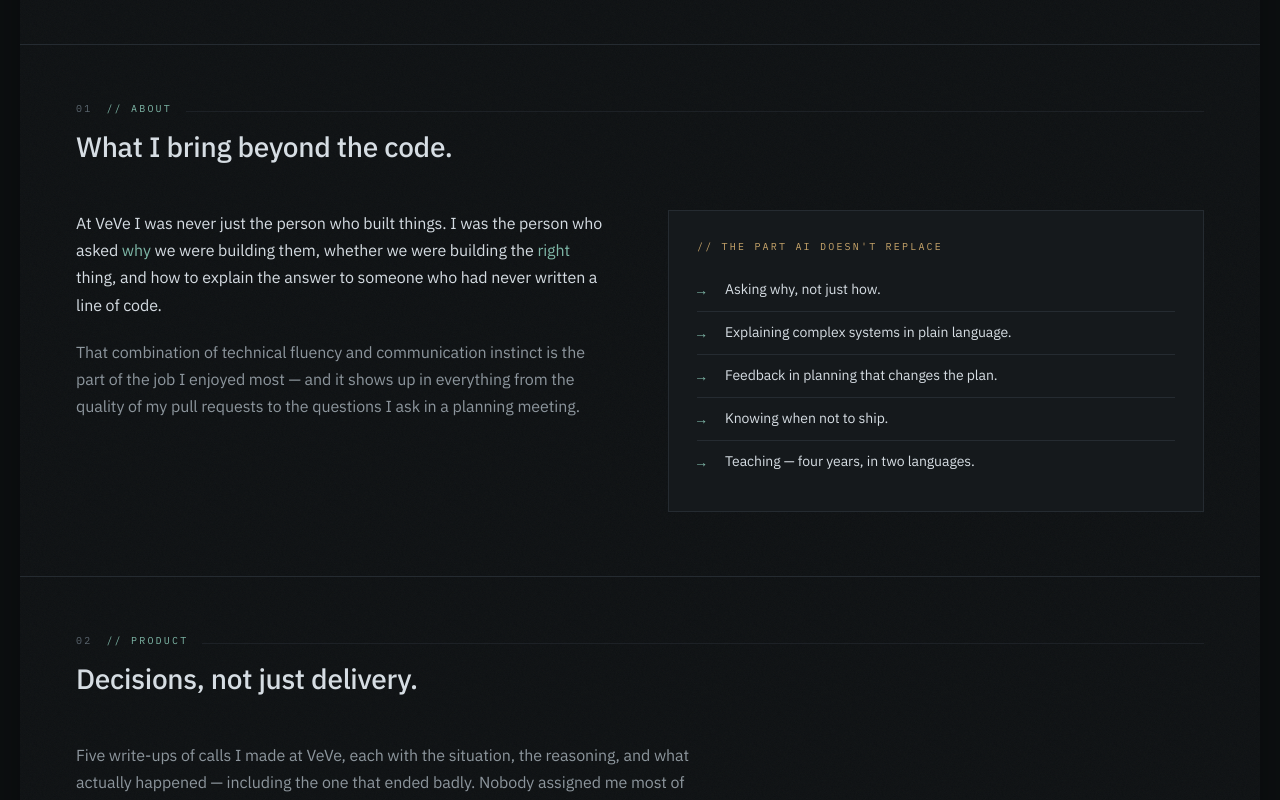
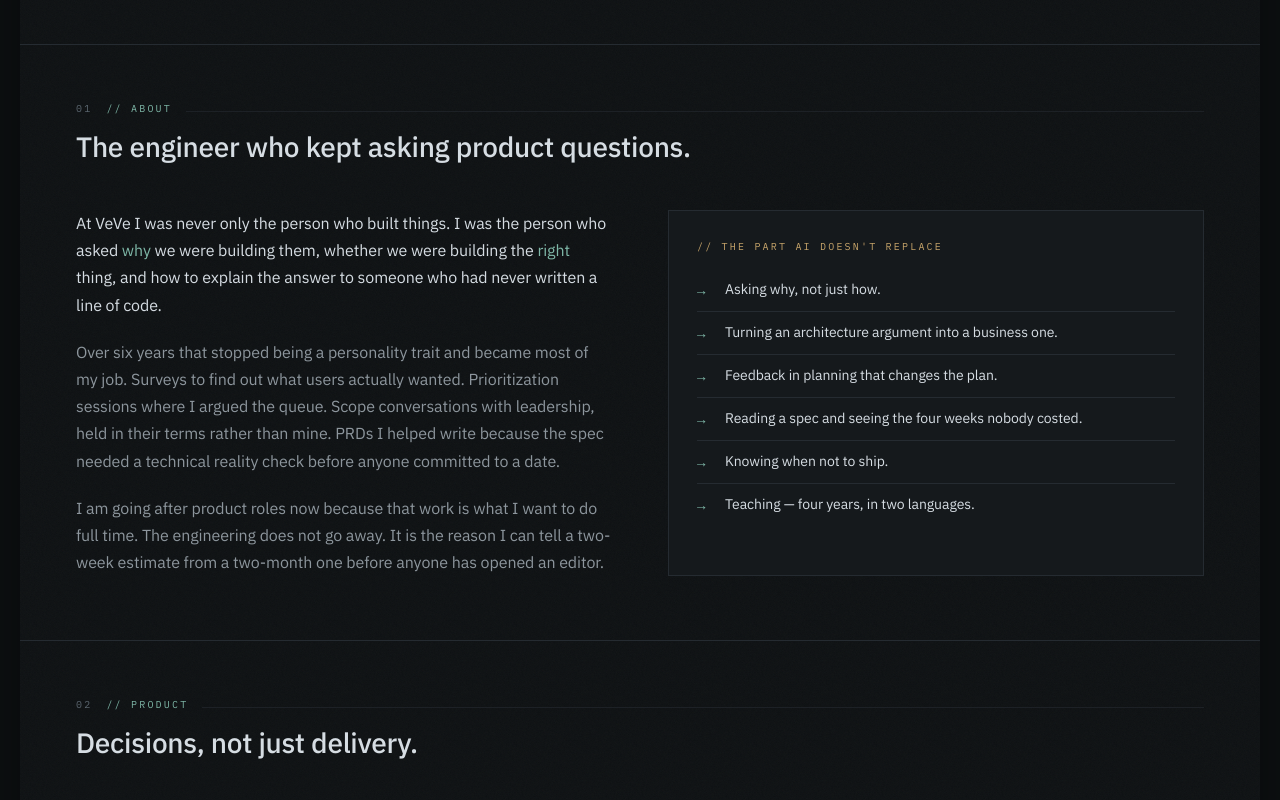
Before and after one commit to alexvervloet/PersonalWebsite, a React (Vite) app: page / in a window 1280 px wide. Shown: the part 940-1740 px from the top of the page. Built offline with nearby package versions, Linux system fonts and the light colour scheme.

Commit message:
content: rewrite about and contact copy to lead with product

```diff
--- a/src/components/Page.tsx
+++ b/src/components/Page.tsx
@@ -263,7 +263,7 @@ export function Page() {
         <SectionHead
           num="01"
           label="about"
-          title="What I bring beyond the code."
+          title="The engineer who kept asking product questions."
         />
         <div
           style={{
@@ -278,18 +278,26 @@ export function Page() {
             style={{ fontSize: 16, lineHeight: 1.7, color: P.ink }}
           >
             <p style={{ margin: '0 0 20px' }}>
-              At VeVe I was never just the person who built things. I was the
+              At VeVe I was never only the person who built things. I was the
               person who asked <span style={{ color: P.accent }}>why</span> we
               were building them, whether we were building the{' '}
               <span style={{ color: P.accent }}>right</span> thing, and how to
               explain the answer to someone who had never written a line of
               code.
             </p>
+            <p style={{ margin: '0 0 20px', color: P.dim }}>
+              Over six years that stopped being a personality trait and became
+              most of my job. Surveys to find out what users actually wanted.
+              Prioritization sessions where I argued the queue. Scope
+              conversations with leadership, held in their terms rather than
+              mine. PRDs I helped write because the spec needed a technical
+              reality check before anyone committed to a date.
+            </p>
             <p style={{ margin: 0, color: P.dim }}>
-              That combination of technical fluency and communication instinct
-              is the part of the job I enjoyed most — and it shows up in
-              everything from the quality of my pull requests to the questions I
-              ask in a planning meeting.
+              I am going after product roles now because that work is what I
+              want to do full time. The engineering does not go away. It is
+              the reason I can tell a two-week estimate from a two-month one
+              before anyone has opened an editor.
             </p>
           </div>
           <div
@@ -322,8 +330,9 @@ export function Page() {
             >
               {[
                 'Asking why, not just how.',
-                'Explaining complex systems in plain language.',
+                'Turning an architecture argument into a business one.',
                 'Feedback in planning that changes the plan.',
+                'Reading a spec and seeing the four weeks nobody costed.',
                 'Knowing when not to ship.',
                 'Teaching — four years, in two languages.',
               ].map((t, i) => (
@@ -618,7 +627,11 @@ export function Page() {
           borderTop: `1px solid ${P.line}`,
         }}
       >
-        <SectionHead num="04" label="capabilities" title="The stack." />
+        <SectionHead
+          num="04"
+          label="capabilities"
+          title="Product work and the stack under it."
+        />
         <div
           style={{
             marginTop: 40,
@@ -1022,11 +1035,12 @@ export function Page() {
                 maxWidth: 480,
               }}
             >
-              I&apos;m open to remote roles in AI/ML and full-stack engineering
-              with teams who value communication as much as code. I&apos;m also
-              open to PM or TPM positions, as I have a wealth of experience
-              focusing on product and working with them directly. UTC+8,
-              flexible overlap with US and EU.
+              I&apos;m looking for remote product roles — product manager or
+              technical PM — where being able to read the codebase is an
+              advantage rather than a curiosity. I&apos;m equally happy in AI
+              or full-stack engineering roles on teams that treat product
+              thinking as part of the job. UTC+8, flexible overlap with US and
+              EU.
             </p>
           </div>
           <div>
```
